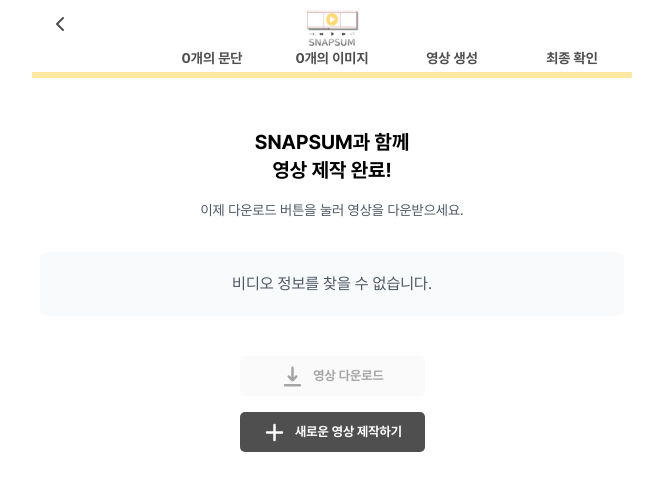
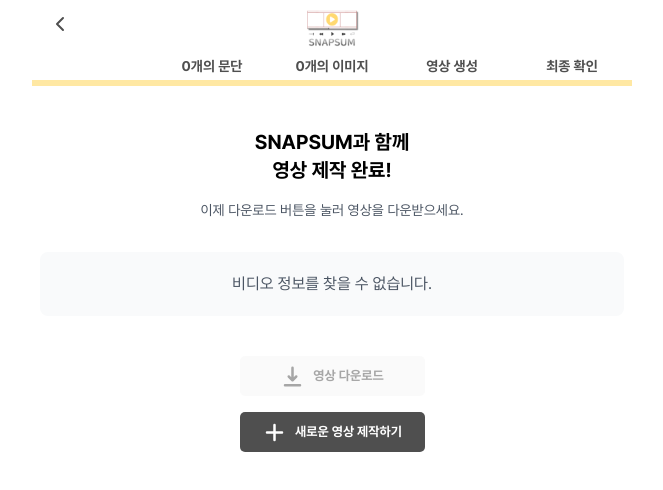
Before and after one commit to Elice-AI-Spark-Camp/SnapSum-frontend, a Next.js app: page /complete in a window 1280 px wide. Shown: the top 490 px of the page, without its empty margins (308-971 px from the left). Built offline with nearby package versions, Linux system fonts and the light colour scheme.

Commit message:
✨ feat:  헤더 영역과 프로그래스바 영역간격 띄우기

```diff
--- a/package.json
+++ b/package.json
@@ -13,6 +13,7 @@
     "@tanstack/react-query": "^5.66.9",
     "@tanstack/react-query-devtools": "^5.66.9",
     "axios": "^1.7.9",
+    "file-saver": "^2.0.5",
     "framer-motion": "^12.4.2",
     "lucide-react": "^0.475.0",
     "next": "15.1.6",
--- a/src/components/common/StepProgressBar.tsx
+++ b/src/components/common/StepProgressBar.tsx
@@ -26,7 +26,7 @@
   const progress = (currentStep / steps.length) * 100;
 
   return (
-    <div className="w-full fixed top-12 left-0 right-0 bg-white z-50 px-2 py-6">
+    <div className="w-full fixed top-12 left-0 right-0 bg-white z-50 px-2 py-2 pt-8">
       <div className="max-w-[600px] mx-auto relative">
         {/* Step labels */}
         <div className="absolute top-0 left-0 w-full flex justify-between transform -translate-y-6">
```
Also changed, not shown: 1 other file (tests, documents, lock files or other folders).
